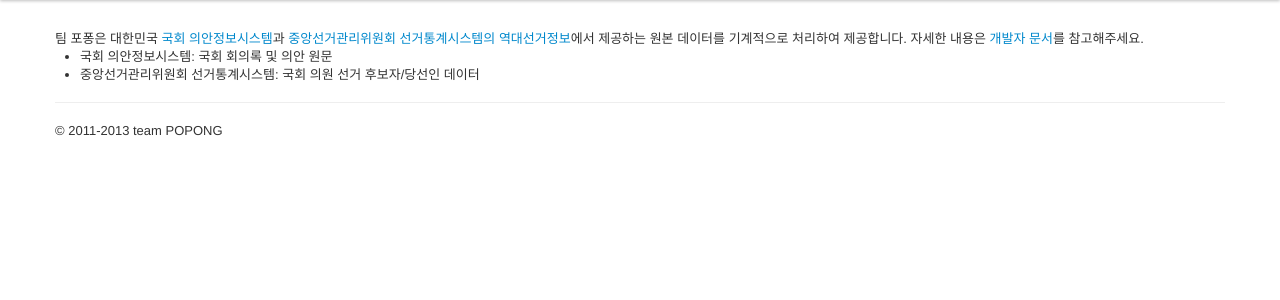
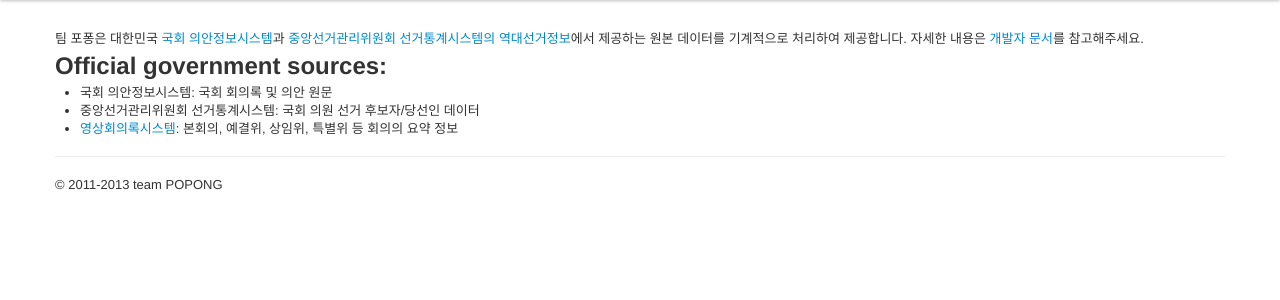
Before and after one commit to teampopong/popong.com1.0, a Flask app: page /sources in a window 1280 px wide. Shown: the part 50-350 px from the top of the page. Run offline with Flask 2, Linux system fonts and the light colour scheme; style sheets or scripts are compiled from the project's sources; some libraries are stand-ins or nearby versions.

Commit message:
Add 영상회의록시스템 to sources

```diff
--- a/templates/sources.html
+++ b/templates/sources.html
@@ -3,8 +3,11 @@
 {% block contents %}
 팀 포퐁은 대한민국 <a href="http://likms.assembly.go.kr/bill">국회 의안정보시스템</a>과 <a href="http://info.nec.go.kr/main/showDocument.xhtml?electionId=0000000000&topMenuId=BI&secondMenuId=BIGI">중앙선거관리위원회 선거통계시스템의 역대선거정보</a>에서 제공하는 원본 데이터를 기계적으로 처리하여 제공합니다. 자세한 내용은 <a href="http://developers.popong.com">개발자 문서</a>를 참고해주세요.
 
+<h2>Official government sources:</h2>
 <ul>
     <li>국회 의안정보시스템: 국회 회의록 및 의안 원문</li>
     <li>중앙선거관리위원회 선거통계시스템: 국회 의원 선거 후보자/당선인 데이터</li>
+    <li><a href="http://w3.assembly.go.kr/" alt="vod service for conferences">영상회의록시스템</a>: 본회의, 예결위, 상임위, 특별위 등 회의의 요약 정보
 </ul>
+
 {% endblock %}
```
